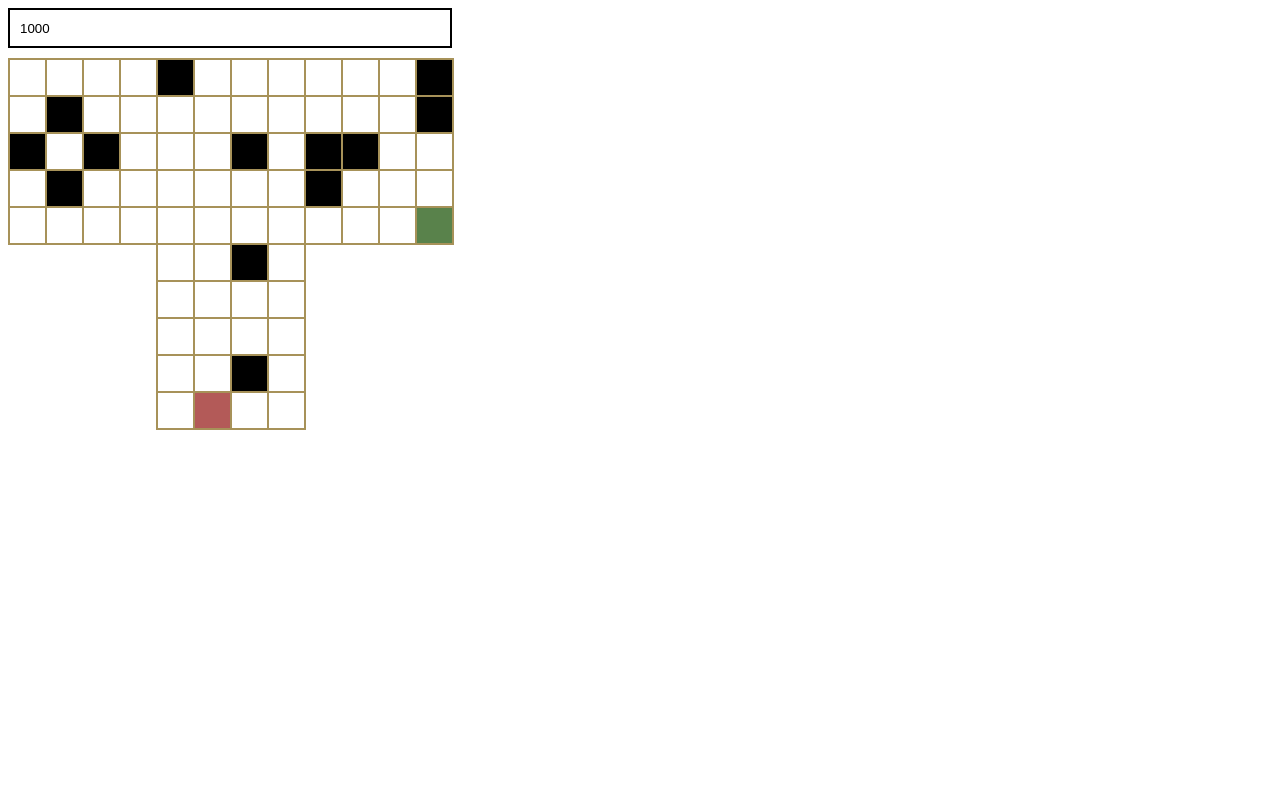
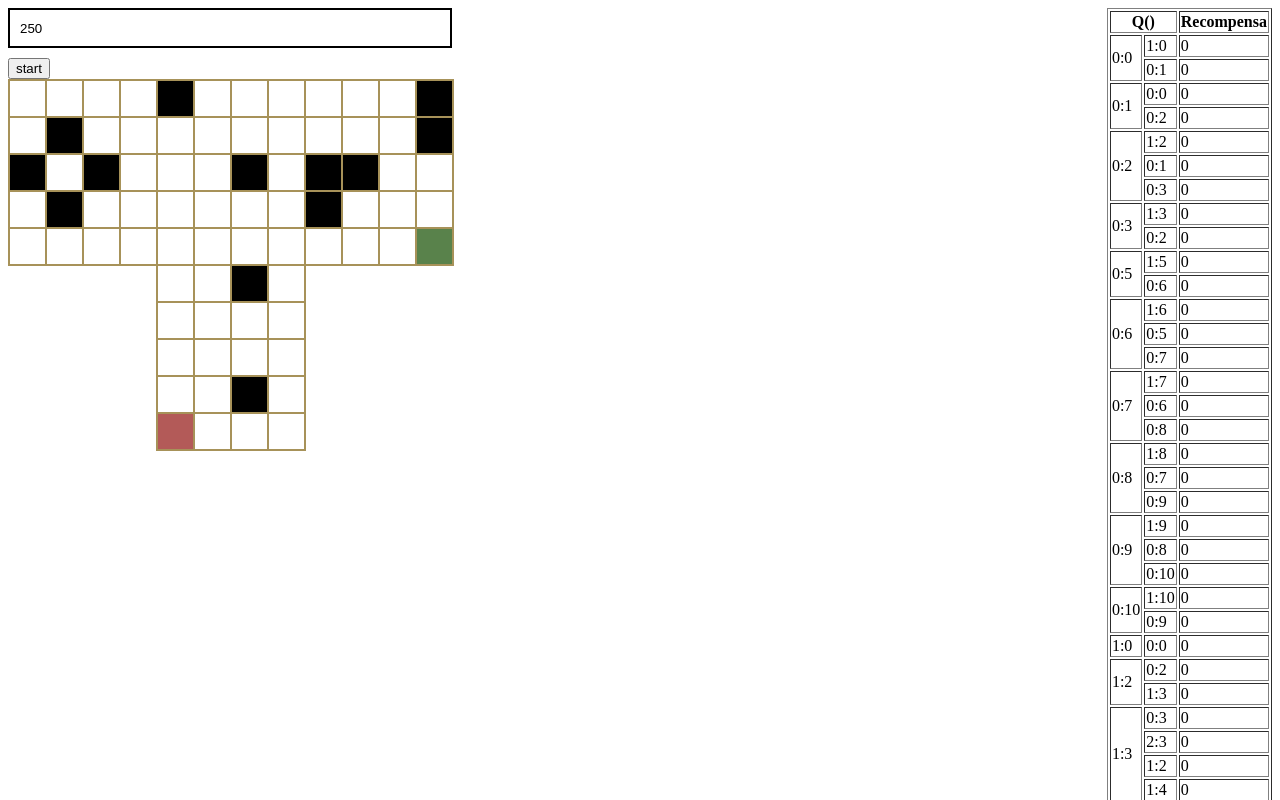
Before and after one commit to LucasAlessio/q-learning, a React (Create React App) app: page / in a window 1280 px wide. Shown: the top 800 px of the page. Built offline with nearby package versions, Linux system fonts and the light colour scheme.

Commit message:
Q-learning: exibição da tabela Q

```diff
--- a/src/App.tsx
+++ b/src/App.tsx
@@ -1,9 +1,31 @@
+import { ReactNode } from "react";
+import styled from "styled-components";
 import { Map } from "./components/map";
+import { Table } from "./components/table";
+import { PolicyProvider } from "./hooks/usePolicy";
+
+const Div = styled.div`
+	display: flex;
+	flex-direction: row;
+	justify-content: space-between;
+	align-items: flex-start;
+`;
+
+function Row({children}: {children: ReactNode}) {
+	return <Div>
+		{children}
+	</Div>
+}
 
 export function App() {
 	return (
 		<div className="App">
-			<Map></Map>
+			<PolicyProvider>
+				<Row>
+					<Map />
+					<Table />
+				</Row>
+			</PolicyProvider>
 		</div>
 	);
 }
--- a/src/components/map/Unity.tsx
+++ b/src/components/map/Unity.tsx
@@ -1,5 +1,6 @@
 import styled, { css } from 'styled-components';
-import { Coord, isNumber, ValuePossible } from ".";
+import { MapState as MP } from '../../enums/MapState';
+import { Coord, ValuePossible } from '../../types';
 
 function hexToRgb(hex: string): Record<'r' | 'g' | 'b', number> {
 	var result = /^#?([a-f\d]{2})([a-f\d]{2})([a-f\d]{2})$/i.exec(hex);
@@ -21,7 +22,7 @@ const Div = styled.div`
 	border: 2px solid #a79259;
 	margin-right: -2px;
 
-	${({dataType, dataActive}: {dataType: ValuePossible, dataActive: boolean}) => isNumber(dataType) && dataType > 0 && !dataActive && css`
+	${({dataType, dataActive}: {dataType: ValuePossible, dataActive: boolean}) => dataType > 0 && !dataActive && css`
 		background: rgba(
 			${hexToRgb("#59824b").r},
 			${hexToRgb("#59824b").g},
@@ -30,11 +31,11 @@ const Div = styled.div`
 		);
 	`}
 
-	${({dataType, dataActive}: {dataType: ValuePossible, dataActive: boolean}) => dataType === -100 && !dataActive && css`
+	${({dataType, dataActive}: {dataType: ValuePossible, dataActive: boolean}) => dataType === MP.block && !dataActive && css`
 		background: #000;
 	`}
 
-	${({dataType, dataActive}: {dataType: ValuePossible, dataActive: boolean}) => dataType === 'xx' && !dataActive && css`
+	${({dataType, dataActive}: {dataType: ValuePossible, dataActive: boolean}) => dataType === MP.border && !dataActive && css`
 		border-color: transparent;
 	`}
 
--- /dev/null
+++ b/src/components/map/ValuePossible.tsx
@@ -0,0 +1,4 @@
+
+export type ValuePossible = number;
+export type Coord = [number, number];
+export type QTable = Record<string, Record<string, { recompensa: number; }>>;
--- a/src/components/map/index.tsx
+++ b/src/components/map/index.tsx
@@ -1,31 +1,9 @@
-import { ChangeEvent, Dispatch, SetStateAction, useEffect, useMemo, useState } from 'react';
+import { ChangeEvent, useContext, useEffect, useState } from 'react';
+import { Unity } from './Unity';
+import { ValuePossible } from '../../types';
+import { Policy, PolicyContext } from '../../hooks/usePolicy';
+import { MapState } from '../../enums/MapState';
 import styled from 'styled-components';
-import { Unity } from './Unity';
-
-export type ValuePossible = 100 | -100 | 1 | 'xx' | number;
-export type Coord = [number, number];
-
-type QTable = Record<string, Record<string, {recompensa: number}>>;
-
-export const isNumber = (value: any): boolean => {
-	return typeof value === 'number' && isFinite(value);
-}
-
-const initMap: ValuePossible[][] = [
-	[   0,    0,    0,    0, -100,    0,    0,    0,    0,    0,    0, -100],
-	[   0, -100,    0,    0,    0,    0,    0,    0,    0,    0,    0, -100],
-	[-100,    0, -100,    0,    0,    0, -100,    0, -100, -100,    0,    0],
-	[   0, -100,    0,    0,    0,    0,    0,    0, -100,    0,    0,    0],
-	[   0,    0,    0,    0,    0,    0,    0,    0,    0,    0,    0,  100],
-	['xx', 'xx', 'xx', 'xx',    0,    0, -100,    0, 'xx', 'xx', 'xx', 'xx'],
-	['xx', 'xx', 'xx', 'xx',    0,    0,    0,    0, 'xx', 'xx', 'xx', 'xx'],
-	['xx', 'xx', 'xx', 'xx',    0,    0,    0,    0, 'xx', 'xx', 'xx', 'xx'],
-	['xx', 'xx', 'xx', 'xx',    0,    0, -100,    0, 'xx', 'xx', 'xx', 'xx'],
-	['xx', 'xx', 'xx', 'xx',    0,    0,    0,    0, 'xx', 'xx', 'xx', 'xx'],
-];
-
-const start: Coord = [9, 4];
-const target: Coord = [4, 11];
 
 const Container = styled.div`
 	display: table;
@@ -54,123 +32,77 @@ const Input = styled.input`
 `;
 
 export function Map() {
-	const [map, setMap] = useState(initMap as ValuePossible[][]);
-	const qTable: QTable = useMemo(() => generateQTable(map), [map]);
+	const [timelimit, setTimeLimit] = useState(250);
+	const [active, setActive] = useState(false);
 
-	const [timelimit, setTimeLimit] = useState(1000);
-	const [position, setPosition] = useState(start);
-
+	const policy = useContext(PolicyContext);
 
 	const handleChange = (event: ChangeEvent<HTMLInputElement>) => {
 		setTimeLimit(Number(event.target.value));
 	}
 
 	useEffect(() => {
-		const timeout = updateQTable(map, qTable, position, setPosition, setMap, timelimit);
+		if (!active) {
+			return;
+		}
+
+		const timeout = updateMap(policy, timelimit);
 
 		return () => clearTimeout(timeout);
-	}, [map, qTable, position, timelimit]);
+	}, [active, policy, timelimit]);
 
 	return <Container>
 		<Input value={timelimit} onChange={handleChange} />
-		{map.map((row: ValuePossible[], i) => {
+		<button onClick={_ => setActive(old => !old)}>{active ? 'stop' : 'start'}</button>
+
+		{policy.map.map((row: ValuePossible[], i) => {
 			return <Row key={i}>
 				<Unity
 					values={row}
-					row={i} target={position}
+					row={i} target={policy.position}
 				/>
 			</Row>;
 		})}
 	</Container>;
 }
 
-function generateQTable (map: ValuePossible[][]): QTable {
-	const QTable: QTable = {};
+function updateMap(policy: Policy, timelimit: number): ReturnType<typeof setTimeout> {
+	return setTimeout(() => {
+		const pos = policy.position.join(':');
+		const options = Object.keys(policy.qTable[pos]);
+		const option = options[Math.floor(Math.random() * options.length)].split(':').map(value => {
+			return Number(value);
+		});
 
-	map.map((row, i) => {
-		row.map((_, j) => {
-			if (!['xx', -100].includes(map[i][j])) {
-				QTable[i + ':' + j] = typeof QTable[i + ':' + j] == 'undefined' ? {} : QTable[i + ':' + j];
-
-				if (i > 0 && isNumber(map[i - 1][j]) && map[i - 1][j] >= 0) {
-					QTable[i + ':' + j] = {
-						...QTable[i + ':' + j],
-						[(i - 1) + ':' + j]: {
-							recompensa: 0,
-						}
-					};
-				}
-				if (i < map.length - 1 && isNumber(map[i + 1][j]) && map[i + 1][j] >= 0) {
-					QTable[i + ':' + j] = {
-						...QTable[i + ':' + j],
-						[(i + 1) + ':' + j]: {
-							recompensa: 0,
-						}
-					};
-				}
-				if (j > 0 && isNumber(map[i][j - 1]) && map[i][j - 1] >= 0) {
-					QTable[i + ':' + j] = {
-						...QTable[i + ':' + j],
-						[i + ':' + (j - 1)]: {
-							recompensa: 0,
-						}
-					};
-				}
-				if (j < row.length - 1 && isNumber(map[i][j + 1]) && map[i][j + 1] >= 0) {
-					QTable[i + ':' + j] = {
-						...QTable[i + ':' + j],
-						[i + ':' + (j + 1)]: {
-							recompensa: 0,
-						}
-					};
-				}
-			}
-			return null;
-		});
-		return null;
-	});
-	return QTable;
-};
-
-const updateQTable = (
-	map: ValuePossible[][],
-	qTable: QTable,
-	position: Coord,
-	setPosition: Dispatch<SetStateAction<Coord>>,
-	setMap: Dispatch<SetStateAction<ValuePossible[][]>>,
-	timelimit: number
-) => {
-	return setTimeout(() => {
-		const pos = position.join(':');
-		const options = Object.keys(qTable[pos]);
-		const option = options[Math.floor(Math.random() * options.length)].split(':');
-
-		if (position.join(',') === target.join(',')) {
-			setPosition(start);
+		if (policy.position.join(',') === policy.target.join(',')) {
+			policy.setPosition(policy.start);
 		}
 		else {
-			if (isNumber(map[Number(option[0])][Number(option[1])]) && map[Number(option[0])][Number(option[1])] > 0) {
-				const neighbors = Object.keys(qTable[Number(option[0]) + ':' + Number(option[1])]);
+			if (policy.map[option[0]][option[1]] > 0) {
+				const neighbors = Object.keys(policy.qTable[option[0] + ':' + option[1]]);
 
 				neighbors.map((neighbor) => {
-					const posNeighbor = neighbor.split(':');
+					const posNeighbor = neighbor.split(':').map(value => {
+						return Number(value);
+					});
 
-					setMap((old) => {
-						if (isNumber(old[Number(posNeighbor[0])][Number(posNeighbor[1])]) &&
-							isNumber(map[Number(option[0])][Number(option[1])]) &&
-							old[Number(posNeighbor[0])][Number(posNeighbor[1])] < Number(map[Number(option[0])][Number(option[1])]) * 0.9
+					policy.setMap((old) => {
+						if (
+							![MapState.block, MapState.border].includes(old[posNeighbor[0]][posNeighbor[1]]) &&
+							![MapState.block, MapState.border].includes(policy.map[option[0]][option[1]]) &&
+							old[posNeighbor[0]][posNeighbor[1]] < policy.map[option[0]][option[1]] * 0.9
 						) {
-							map[Number(posNeighbor[0])][Number(posNeighbor[1])] = Number(map[Number(option[0])][Number(option[1])]) * 0.9;
+							policy.map[posNeighbor[0]][posNeighbor[1]] = policy.map[option[0]][option[1]] * 0.9;
 						}
 
-						return map;
+						return policy.map;
 					});
 
 					return null;
 				})
 			}
 
-			setPosition([Number(option[0]), Number(option[1])]);
+			policy.setPosition([option[0], option[1]]);
 		}
 
 	}, timelimit);
--- /dev/null
+++ b/src/components/table/index.tsx
@@ -0,0 +1,48 @@
+import React, { useContext } from "react"
+import { PolicyContext } from "../../hooks/usePolicy"
+
+export function Table() {
+	const {qTable} = useContext(PolicyContext);
+
+	return <table border={1}>
+		<thead>
+			<tr>
+				<th colSpan={2}>Q()</th>
+				<th>Recompensa</th>
+			</tr>
+		</thead>
+		<tbody>
+			{Object.entries(qTable).map(([posicao, acoes]: [posicao: string, acoes: Record<string, {recompensa: number}>], i) => {
+				const neighbors = Object.keys(acoes);
+				const values = Object.values(acoes);
+
+				if (neighbors.length === 0) {
+					return <tr key={i}>
+						<td>{posicao}</td>
+						<td>&nbsp;</td>
+						<td>&nbsp;</td>
+					</tr>
+				}
+
+				return <React.Fragment key={i}>
+					<tr key={i + '_'}>
+						<td rowSpan={Object.keys(acoes).length}>{posicao}</td>
+						<td>{neighbors.length ? neighbors[0] : null}</td>
+						<td>{values.length ? values[0].recompensa : null}</td>
+					</tr>
+
+					{neighbors.length > 1 && Object.entries(acoes).map(([acao, recompensa]: [acao: string, recompensa: Record<'recompensa', number>], j) => {
+						if (j === 0) {
+							return null;
+						}
+
+						return <tr key={i + ':' + j}>
+							<td>{acao}</td>
+							<td>{recompensa.recompensa}</td>
+						</tr>
+					})}
+				</React.Fragment>
+			})}
+		</tbody>
+	</table>
+}
--- /dev/null
+++ b/src/enums/MapState.ts
@@ -0,0 +1,6 @@
+export enum MapState {
+	normal = 0,
+	target = 100,
+	block = -100,
+	border = -1000,
+}
--- /dev/null
+++ b/src/hooks/usePolicy.tsx
@@ -0,0 +1,101 @@
+import { createContext, Dispatch, ReactNode, SetStateAction, useContext, useState } from "react";
+import { MapState as MP } from "../enums/MapState";
+import { Coord, QTable, ValuePossible } from "../types";
+
+export interface Policy {
+	map: ValuePossible[][];
+	setMap: Dispatch<SetStateAction<ValuePossible[][]>>;
+	position: Coord,
+	setPosition: Dispatch<SetStateAction<Coord>>,
+	qTable: QTable;
+	setQTable: Dispatch<SetStateAction<QTable>>;
+	start: [number, number],
+	target: [number, number],
+}
+
+interface PolicyProviderProps {
+	children: ReactNode
+}
+
+const initMap: ValuePossible[][] = [
+	[ MP.normal,  MP.normal,  MP.normal,  MP.normal,   MP.block,  MP.normal,  MP.normal,  MP.normal,  MP.normal,  MP.normal,  MP.normal,   MP.block],
+	[ MP.normal,   MP.block,  MP.normal,  MP.normal,  MP.normal,  MP.normal,  MP.normal,  MP.normal,  MP.normal,  MP.normal,  MP.normal,   MP.block],
+	[  MP.block,  MP.normal,   MP.block,  MP.normal,  MP.normal,  MP.normal,   MP.block,  MP.normal,   MP.block,   MP.block,  MP.normal,  MP.normal],
+	[ MP.normal,   MP.block,  MP.normal,  MP.normal,  MP.normal,  MP.normal,  MP.normal,  MP.normal,   MP.block,  MP.normal,  MP.normal,  MP.normal],
+	[ MP.normal,  MP.normal,  MP.normal,  MP.normal,  MP.normal,  MP.normal,  MP.normal,  MP.normal,  MP.normal,  MP.normal,  MP.normal,  MP.target],
+	[ MP.border,  MP.border,  MP.border,  MP.border,  MP.normal,  MP.normal,   MP.block,  MP.normal,  MP.border,  MP.border,  MP.border,  MP.border],
+	[ MP.border,  MP.border,  MP.border,  MP.border,  MP.normal,  MP.normal,  MP.normal,  MP.normal,  MP.border,  MP.border,  MP.border,  MP.border],
+	[ MP.border,  MP.border,  MP.border,  MP.border,  MP.normal,  MP.normal,  MP.normal,  MP.normal,  MP.border,  MP.border,  MP.border,  MP.border],
+	[ MP.border,  MP.border,  MP.border,  MP.border,  MP.normal,  MP.normal,   MP.block,  MP.normal,  MP.border,  MP.border,  MP.border,  MP.border],
+	[ MP.border,  MP.border,  MP.border,  MP.border,  MP.normal,  MP.normal,  MP.normal,  MP.normal,  MP.border,  MP.border,  MP.border,  MP.border],
+];
+
+const start: Coord = [9, 4];
+const target: Coord = [4, 11];
+
+export const PolicyContext = createContext<Policy>({} as Policy);
+
+export const PolicyProvider = ({ children }: PolicyProviderProps) => {
+	const [map, setMap] = useState(initMap as ValuePossible[][]);
+	const [position, setPosition] = useState(start);
+	const [qTable, setQTable] = useState(generateQTable(map));
+
+
+	return <PolicyContext.Provider value={{	map, setMap, position, setPosition, qTable, setQTable, start, target }}>
+		{children}
+	</PolicyContext.Provider>
+}
+
+export const useTransactions = () => {
+	const context = useContext(PolicyContext);
+
+	return context;
+}
+
+function generateQTable (map: ValuePossible[][]): QTable {
+	const QTable: QTable = {};
+
+	map.map((row, i) => {
+		row.map((_, j) => {
+			if (![MP.block, MP.border].includes(map[i][j])) {
+				QTable[i + ':' + j] = typeof QTable[i + ':' + j] == 'undefined' ? {} : QTable[i + ':' + j];
+
+				if (i > 0 && map[i - 1][j] >= 0) {
+					QTable[i + ':' + j] = {
+						...QTable[i + ':' + j],
+						[(i - 1) + ':' + j]: {
+							recompensa: 0,
+						}
+					};
+				}
+				if (i < map.length - 1 && map[i + 1][j] >= 0) {
+					QTable[i + ':' + j] = {
+						...QTable[i + ':' + j],
+						[(i + 1) + ':' + j]: {
+							recompensa: 0,
+						}
+					};
+				}
+				if (j > 0 && map[i][j - 1] >= 0) {
+					QTable[i + ':' + j] = {
+						...QTable[i + ':' + j],
+						[i + ':' + (j - 1)]: {
+							recompensa: 0,
+						}
+					};
+				}
+				if (j < row.length - 1 && map[i][j + 1] >= 0) {
+					QTable[i + ':' + j] = {
+						...QTable[i + ':' + j],
+						[i + ':' + (j + 1)]: {
+							recompensa: 0,
+						}
+					};
+				}
+			}
+			return null;
+		});
+		return null;
+	});
+	return QTable;
+};
--- /dev/null
+++ b/src/types/index.ts
@@ -0,0 +1,3 @@
+export type ValuePossible = number;
+export type Coord = [number, number];
+export type QTable = Record<string, Record<string, {recompensa: number}>>;
```
